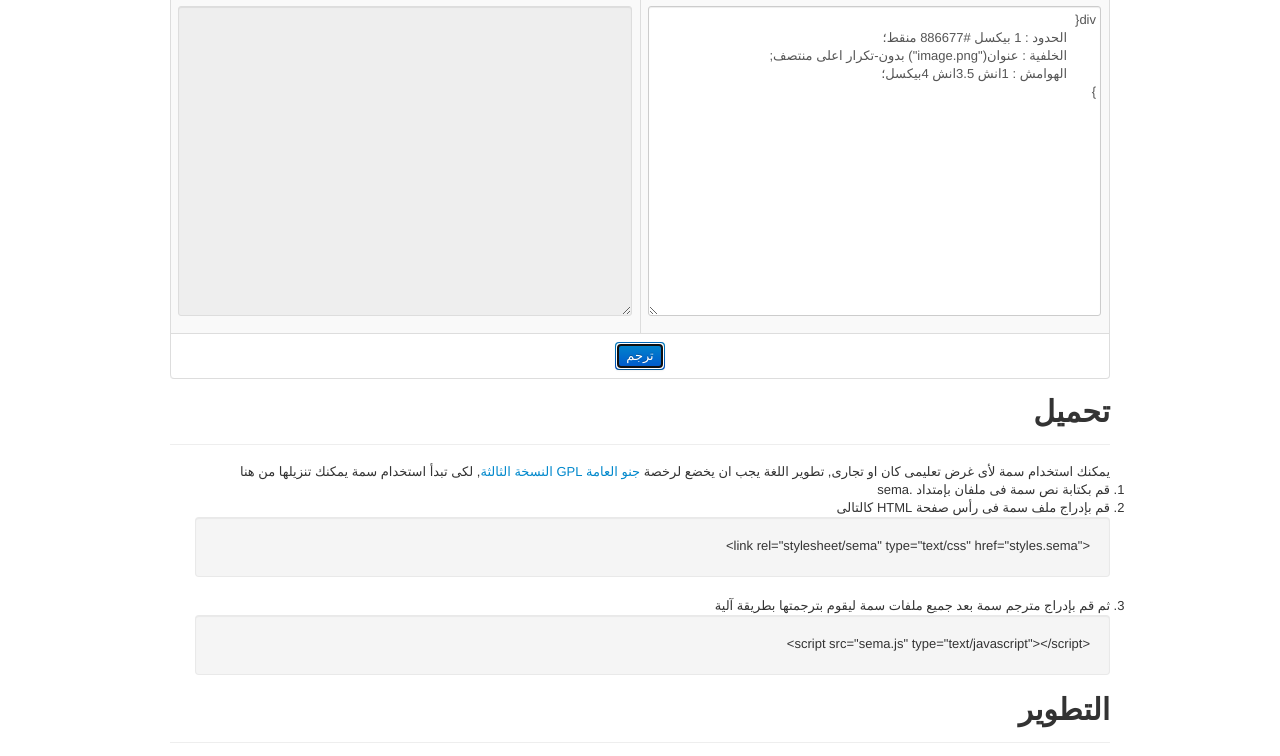
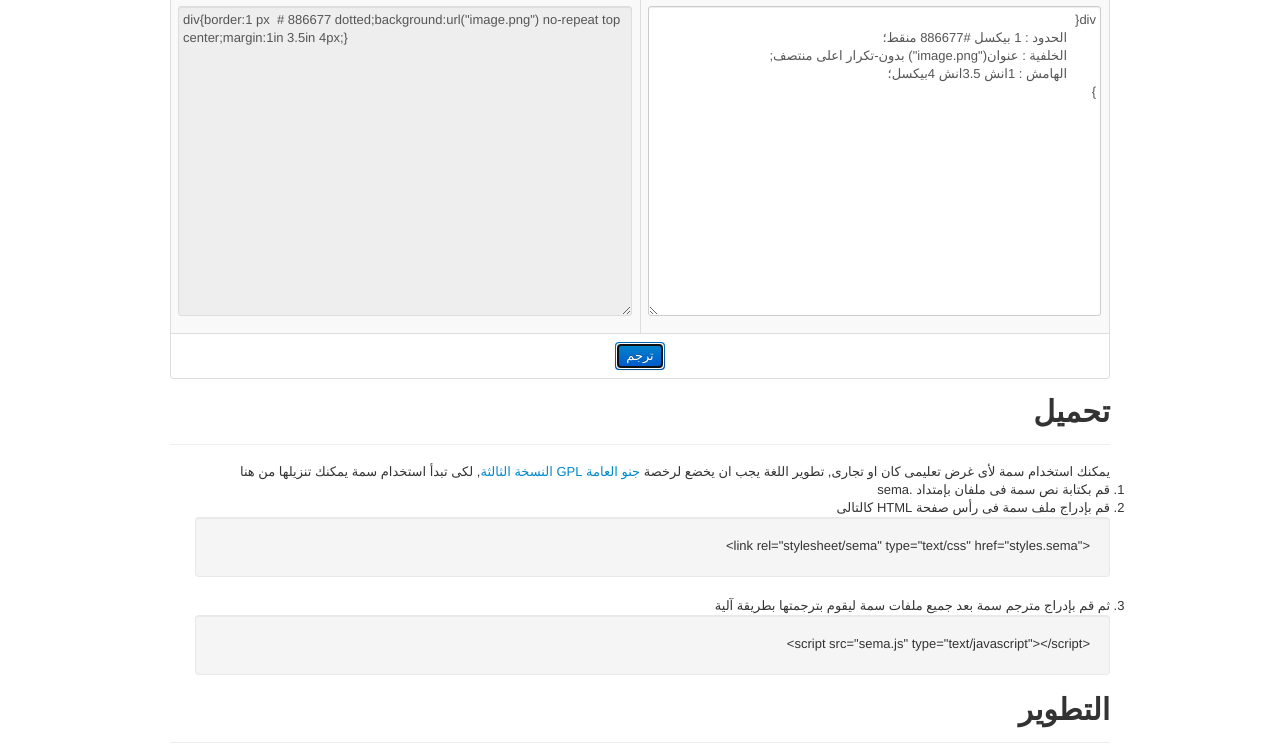
Before and after one commit to emad-elsaid/Sema-lang, a plain HTML site: page index.html in a window 1280 px wide. Both pictures are taken after a click on the button "ترجم". Shown: the part 1302-2058 px from the top of the page. Drawn offline with Linux system fonts and the light colour scheme.

Commit message:
page finished

```diff
--- a/index.html
+++ b/index.html
@@ -30,7 +30,7 @@
 			var output_text = sema.parse(input_text);
 
 			if(output_text.error_count>0){
-				output.val(output.text.errors);
+				output.val(output_text.errors);
 			}else{
 				output.val(output_text.result.render());
 			}
@@ -63,7 +63,7 @@
 div{
 	الحدود : 1 بيكسل #886677 منقط؛
 	الخلفية : عنوان("image.png") بدون-تكرار اعلى منتصف;
-	الهوامش : 1انش 3.5انش 4بيكسل؛
+	الهامش : 1انش 3.5انش 4بيكسل؛
 }
 			</pre>
 			سوف يتم ترجمتها إلى :
@@ -89,7 +89,7 @@ div{
 						<td><textarea id="input">div{
 	الحدود : 1 بيكسل #886677 منقط؛
 	الخلفية : عنوان("image.png") بدون-تكرار اعلى منتصف;
-	الهوامش : 1انش 3.5انش 4بيكسل؛
+	الهامش : 1انش 3.5انش 4بيكسل؛
 }</textarea></td>
 						<td><textarea id="output" readonly="readonly"></textarea></td>
 					</tr>
--- a/sema-0.1.js
+++ b/sema-0.1.js
@@ -978,7 +978,8 @@ sema.tree.func = function(name,params){
 	 * @return <String> : css calue of the function
 	 */
 	this.render = function(){
-		return this.name+'('+this.params.join(',')+')';
+		var name = sema.utils.translator.translate(this.name);
+		return name+'('+this.params.join(',')+')';
 	}
 }
 /*
@@ -1017,13 +1018,19 @@ sema.tree.measurement = function(value){
 	this.render = function(){
 
 		// get the measurement unit
-		var unit = this.value.match(/[^0-9\.\-]+$/)[0];
+		var unit = this.value.match(/[^0-9\.\-]+$/);
+
+		if( unit!=null && unit.length>0 ){
+			unit = unit[0];
 
 			// translate teh unit to the css alternative
 			var t_unit = sema.utils.translator.translate(unit);
 
 			// replace the translated token with the older one
 			return this.value.replace(unit,t_unit);
+		}
+
+		return this.value;
 	}
 }
 /*
```
Lines whose indentation alone changed are shown as unchanged.
